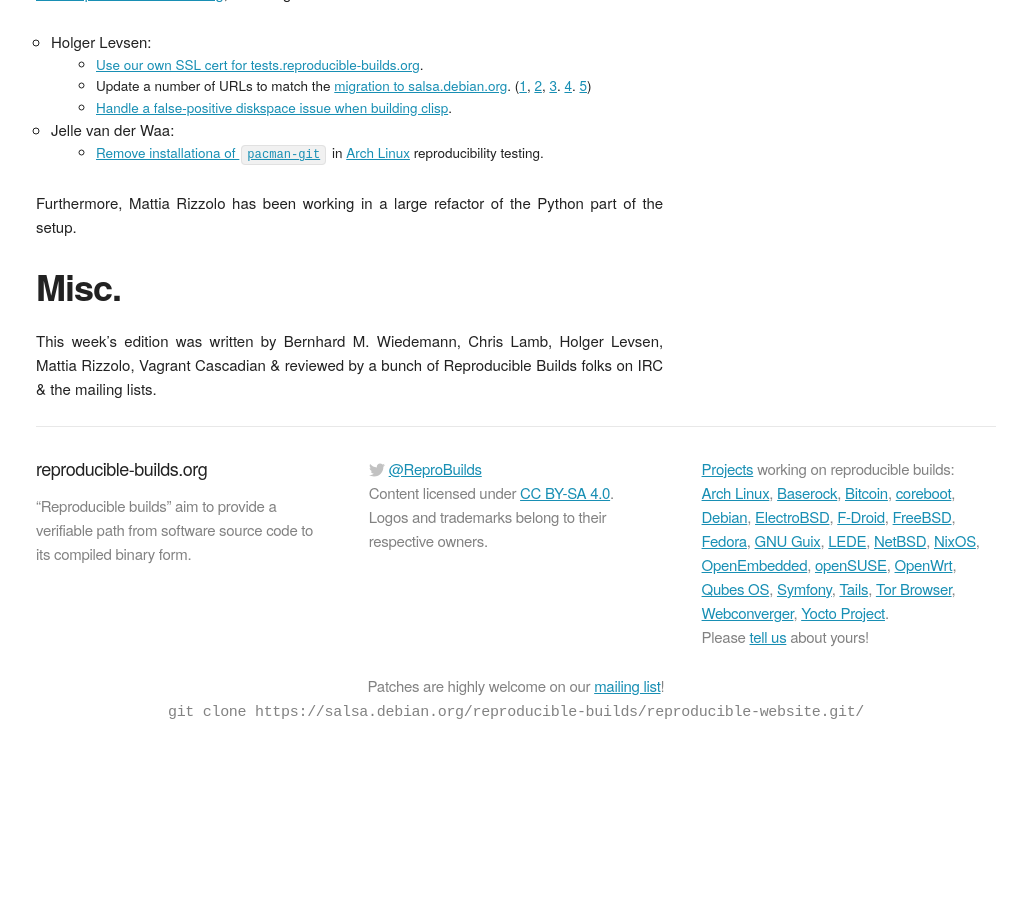
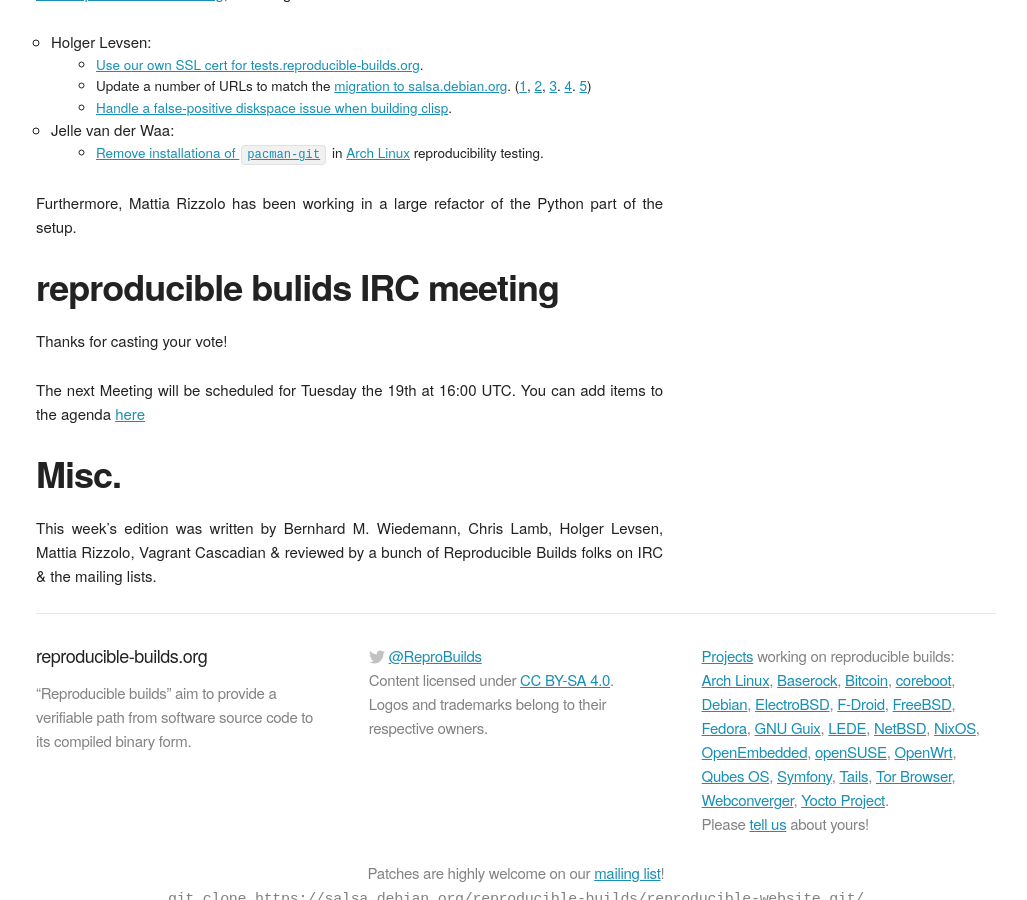
Before and after one commit to prototypefund/reproducible-website, a Jekyll site: the page built from _blog/posts/163.md, in a window 1280 px wide and 900 px high, scrolled down 2150 px. Shown: the whole window, without its empty margins (124-1151 px from the left). Built offline with Jekyll 4.4.1, drawn with Linux system fonts in a browser that asks for light colours; some web fonts are replaced; before the commit the page ends 2905 px from its top, so only the background shows below that.

Commit message:
ENH:163: add next IRC meeting and agenda link

```diff
--- a/_blog/posts/163.md
+++ b/_blog/posts/163.md
@@ -67,6 +67,16 @@
 
 Furthermore, Mattia Rizzolo has been working in a large refactor of the Python part of the setup.
 
+
+reproducible bulids IRC meeting
+-------------------------------
+
+Thanks for casting your vote!
+
+The next Meeting will be scheduled for Tuesday the 19th at 16:00 UTC. You can
+add items to the agenda [here](https://pad.riseup.net/p/reproducible-irc-meeting-12)
+
+
 Misc.
 -----
 
```
